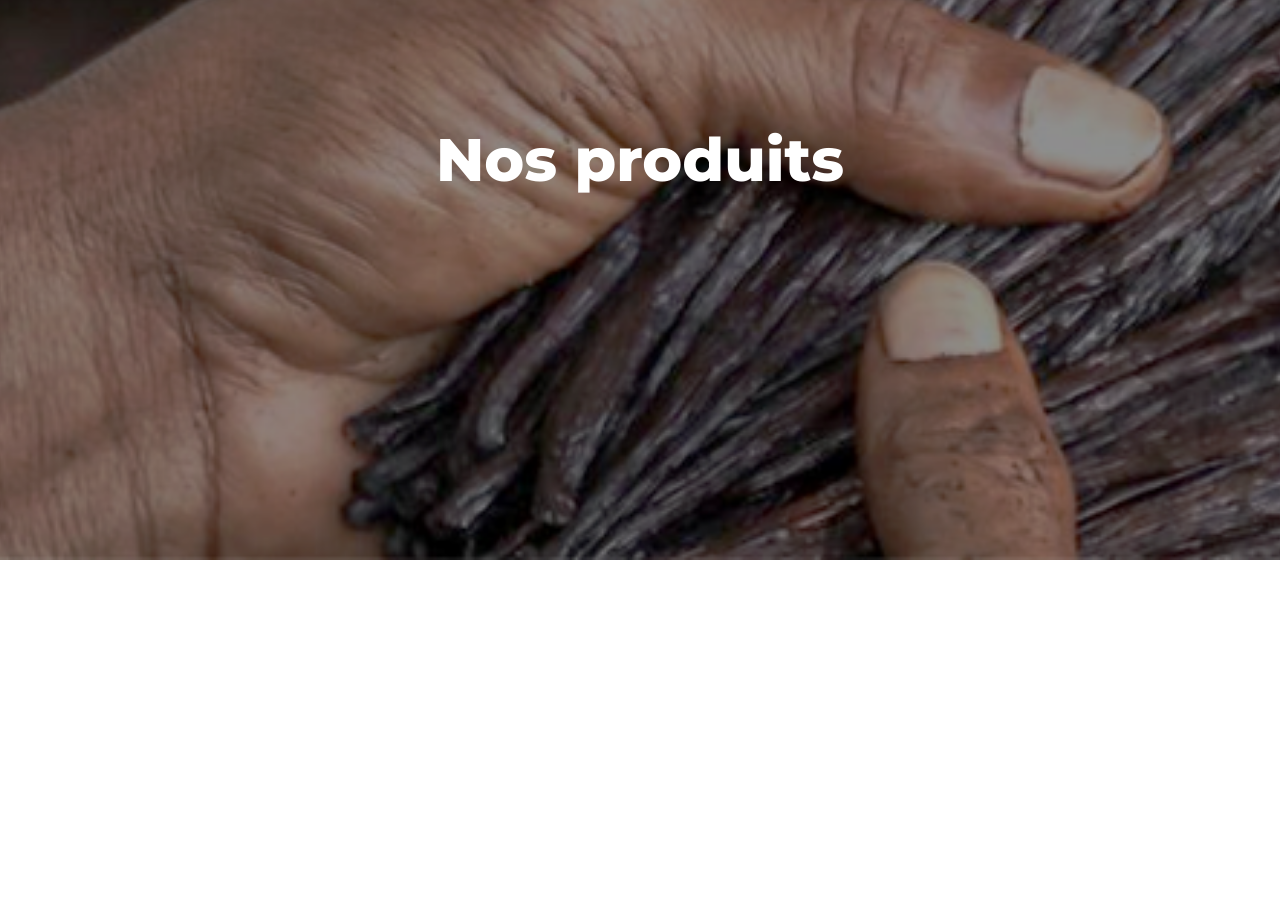
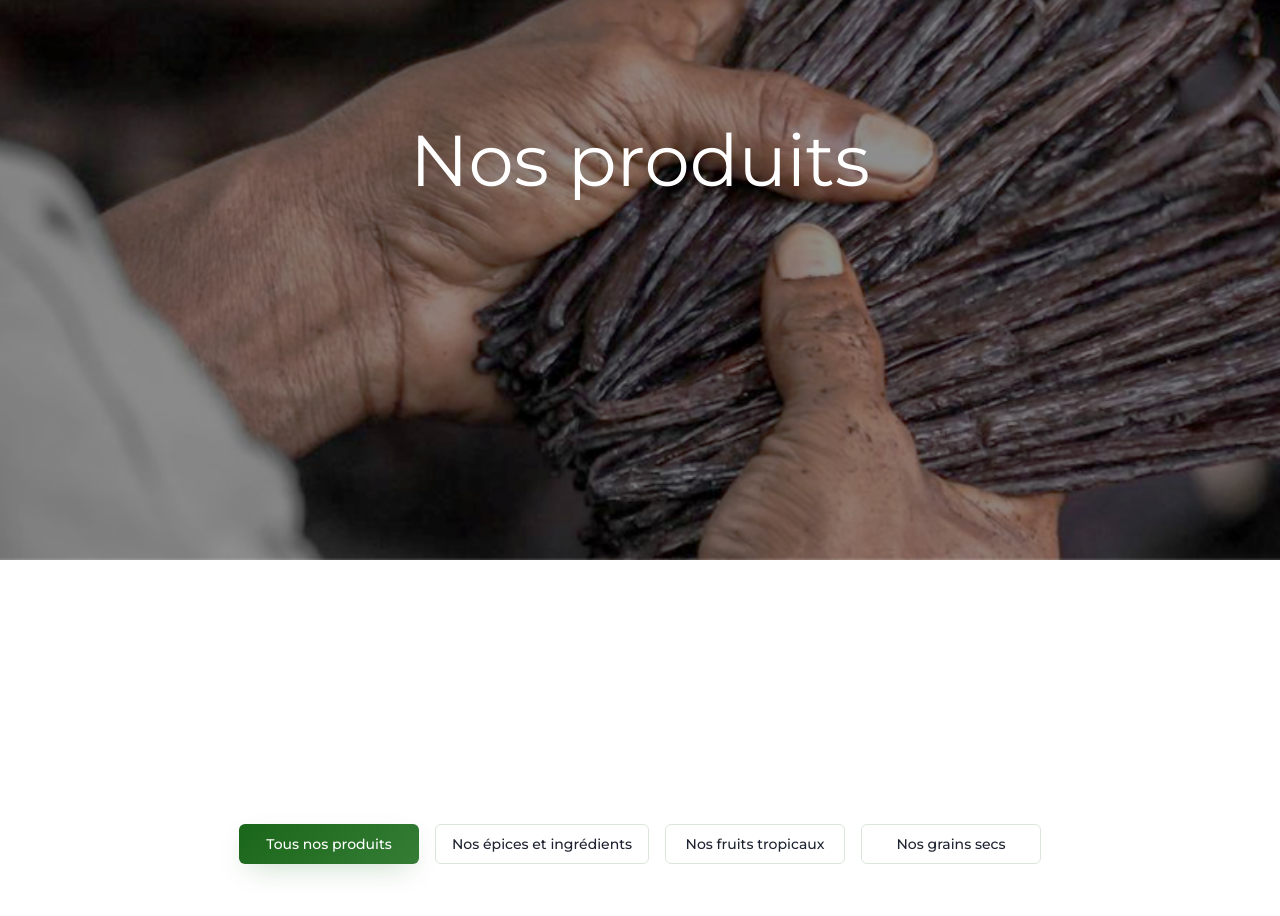
Before and after one commit to greentany/greentany, a React (Vite) app: page /produits in a window 1280 px wide. Shown: the part 240-1156 px from the top of the page. Built offline with nearby package versions, Linux system fonts and the light colour scheme.

Commit message:
mise à jours

```diff
--- a/src/components/About.tsx
+++ b/src/components/About.tsx
@@ -47,7 +47,7 @@ const About = () => {
             className="space-y-10"
           >
             <div className="inline-flex items-center gap-2 ">
-              <span className="text-xl font-bold text-slate-700">Qui sommes-nous?</span>
+              <span className="text-2xl sm:text-3xl md:text-4xl lg:text-5xl font-bold text-slate-700">Qui sommes-nous?</span>
             </div>
             <div className="space-y-6">
               <p className="text-lg text-slate-600 leading-relaxed">
--- a/src/components/AboutConsulting.tsx
+++ b/src/components/AboutConsulting.tsx
@@ -21,7 +21,7 @@ const AboutConsulting: React.FC = () => {
             whileInView={{ opacity: 1, y: 0 }}
             viewport={{ once: true }}
             transition={{ delay: 0.3, duration: 0.8 }}
-            className="text-4xl md:text-5xl font-bold text-slate-800 mb-6"
+            className="text-4xl md:text-5xl font-bold text-slate-800 mb-6 text-center"
           >
            <span className="text-transparent bg-clip-text bg-gradient-to-r from-blue-600 via-teal-600 to-blue-800">
            Producteur et grossiste d’Epices et Ingrédients - Grain sec et Fruits tropicaux, d’origine Madagascar
--- a/src/components/Hero.tsx
+++ b/src/components/Hero.tsx
@@ -85,7 +85,7 @@ const Hero = () => {
                   <img
                     src="/hero5.png"
                     alt="Slide illustration"
-                    className="w-full max-w-3xl rounded-lg shadow-xl"
+                    className="w-full max-w-xl sm:max-w-2xl md:max-w-3xl lg:max-w-4xl xl:max-w-5xl rounded-lg shadow-xl h-auto object-contain"
                   />
                 ) : (
                   <>
--- a/src/pages/Cabinet.tsx
+++ b/src/pages/Cabinet.tsx
@@ -30,7 +30,7 @@ const Cabinet = () => {
             initial={{ opacity: 0, y: 20 }}
             animate={{ opacity: 1, y: 0 }}
             transition={{ duration: 0.6 }}
-            className="text-4xl md:text-6xl font-extrabold text-white"
+            className="text-4xl sm:text-5xl md:text-6xl lg:text-7xl text-white"
           >
             Le cabinet
           </motion.h1>
--- a/src/pages/ContactPage.tsx
+++ b/src/pages/ContactPage.tsx
@@ -86,7 +86,7 @@ const ContactPage = () => {
             </div>
 
             <motion.h1
-              className="text-4xl md:text-5xl lg:text-6xl font-bold text-white mb-6"
+              className="text-4xl sm:text-5xl md:text-6xl lg:text-7xl text-white mb-6"
               initial={{ opacity: 0 }}
               animate={{ opacity: 1 }}
               transition={{ delay: 0.2 }}
--- a/src/pages/ProductsPage.tsx
+++ b/src/pages/ProductsPage.tsx
@@ -1,4 +1,4 @@
-import React from 'react';
+import React, { useState } from 'react';
 import { motion } from 'framer-motion';
 import { Button } from '@/components/ui/button';
 import { Link } from 'react-router-dom';
@@ -67,7 +67,7 @@ const products = [
     categoryLabel: 'Épices et Ingrédients'
   },
   {
-    id: 6,
+    id: 18,
     name: 'CURCUMA EN LAMELLE',
     englishName: 'Turmeric sliced',
     botanicalName: 'Curcuma longa',
@@ -189,8 +189,32 @@ const products = [
   }
 ];
 
+const categoryOptions = [
+  { label: 'Tous nos produits', value: 'all' },
+  { label: 'Nos épices et ingrédients', value: 'epices' },
+  { label: 'Nos fruits tropicaux', value: 'fruits' },
+  { label: 'Nos grains secs', value: 'grains' },
+];
+
 const ProductsPage = () => {
   const containerRef = useGSAPAnimations();
+  const [category, setCategory] = useState('all');
+  // Filtrage dynamique
+  const filteredProducts = products.filter((p) => {
+    if (category === 'all') return true;
+    if (category === 'grains') {
+      // Grains secs = produits dont le nom ou la catégorie contient "haricot", "pois", "beans", "grains"
+      return (
+        /haricot|pois|bean|grain/i.test(p.name) || /haricot|pois|bean|grain/i.test(p.englishName) || /grains/i.test(p.categoryLabel)
+      );
+    }
+    if (category === 'fruits') {
+      // Fruits tropicaux = catégorie fruits
+      return p.category === 'fruits';
+    }
+    // Épices et ingrédients = catégorie epices
+    return p.category === 'epices';
+  });
   const containerVariants = {
     hidden: { opacity: 0 },
     visible: { opacity: 1, transition: { staggerChildren: 0.05 } },
@@ -222,7 +246,7 @@ const ProductsPage = () => {
               initial={{ opacity: 0, y: 20 }}
               animate={{ opacity: 1, y: 0 }}
               transition={{ duration: 0.6 }}
-              className="text-4xl md:text-6xl font-extrabold text-white"
+              className="text-4xl sm:text-5xl md:text-6xl lg:text-7xl text-white"
             >
               Nos produits
             </motion.h1>
@@ -241,6 +265,20 @@ const ProductsPage = () => {
               </Button>
             </Link>
           </div>
+        </section>
+
+        {/* Filtres produits */}
+        <section className="container mx-auto px-4 py-4 flex flex-wrap gap-4 justify-center items-center">
+          {categoryOptions.map((opt) => (
+            <Button
+              key={opt.value}
+              variant={category === opt.value ? 'hero' : 'outline'}
+              onClick={() => setCategory(opt.value)}
+              className="min-w-[180px]"
+            >
+              {opt.label}
+            </Button>
+          ))}
         </section>
 
         {/* About: deux blocs alternés */}
@@ -308,10 +346,10 @@ const ProductsPage = () => {
             viewport={{ once: true, margin: '-100px' }}
             className="grid grid-cols-1 md:grid-cols-2 lg:grid-cols-3 gap-8"
           >
-            {products.map((product) => (
+            {filteredProducts.map((product) => (
               <motion.div key={product.id} variants={itemVariants} className="bg-white rounded-2xl border border-slate-200 overflow-hidden shadow-sm">
                 <div className="w-full h-48 flex items-center justify-center bg-gray-50">
-                  <img src={product.image} alt={product.name} className="w-full h-full object-contain" />
+                  <img src={product.image} alt={product.name} className="w-full h-full object-contain scale-110 transition-transform duration-300" />
                 </div>
                 <div className="p-6">
                   <h4 className="font-bold text-lg text-slate-900">{product.name}</h4>
--- a/src/pages/ReferencesPage.tsx
+++ b/src/pages/ReferencesPage.tsx
@@ -43,7 +43,7 @@ const ReferencesPage = () => {
             initial={{ opacity: 0, y: 20 }}
             animate={{ opacity: 1, y: 0 }}
             transition={{ duration: 0.6 }}
-            className="text-4xl md:text-6xl font-extrabold text-white"
+            className="text-4xl sm:text-5xl md:text-6xl lg:text-7xl text-white"
           >
             Références
           </motion.h1>
```
Also changed, not shown: public/cabinet.png, public/produit.png.
